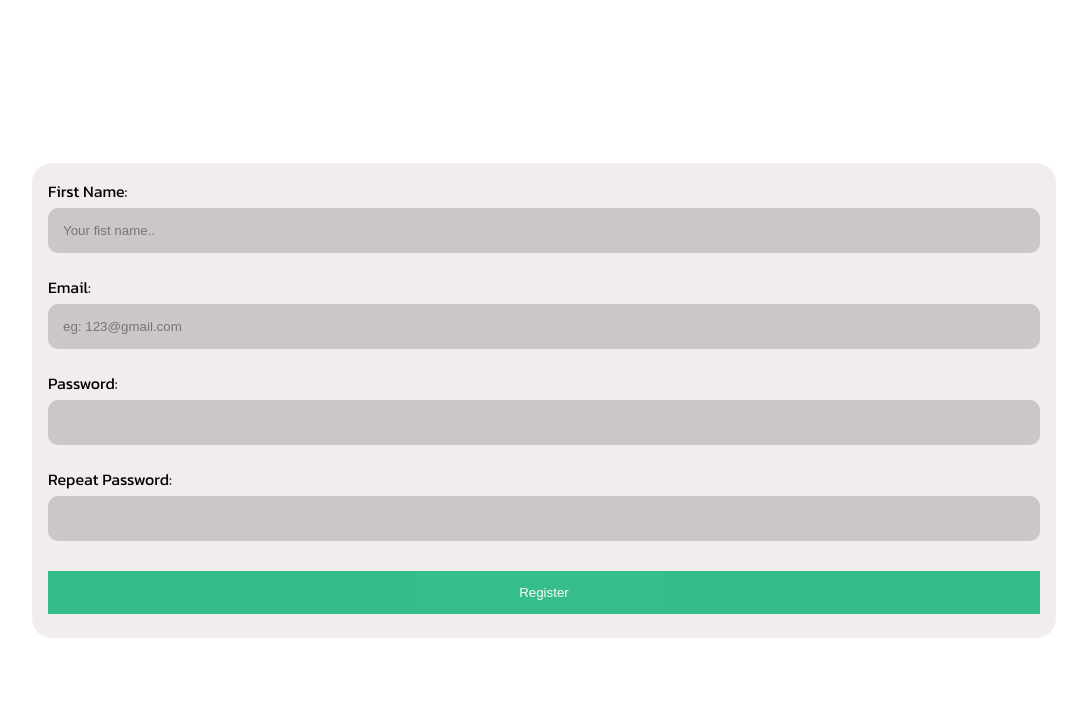
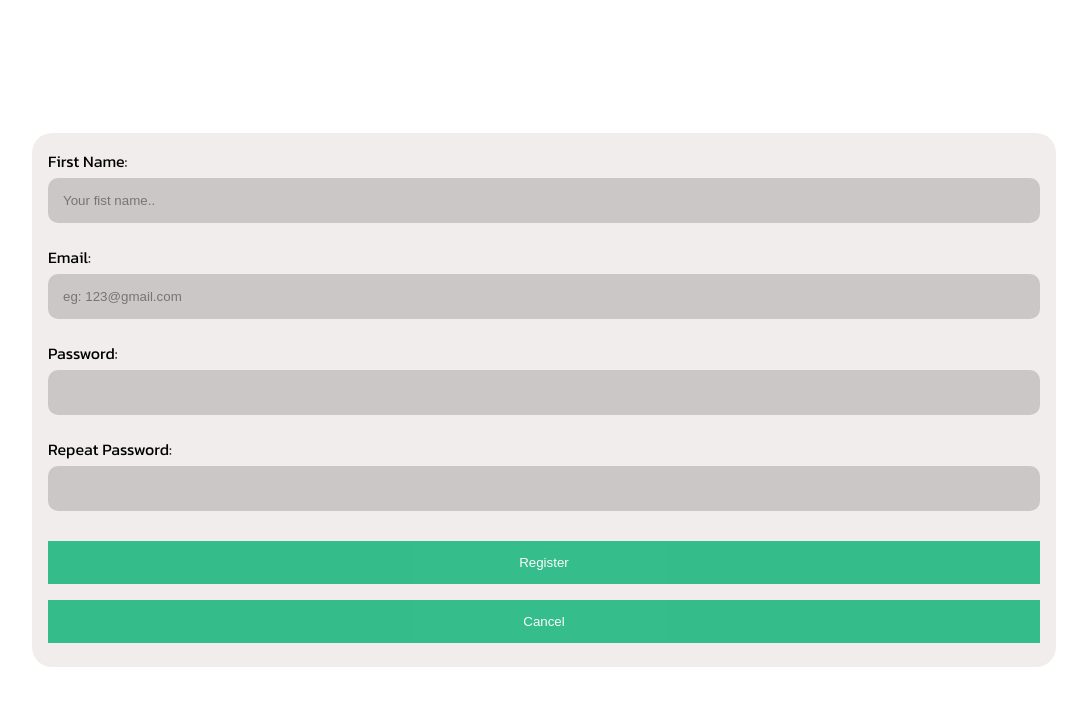
Before and after one commit to PrasaXD-M/Admaven-PHP, a PHP site: page /signUp.php in a window 1280 px wide. Shown: the top 706 px of the page, without its empty margins (96-1183 px from the left). Run offline with PHP 8.4, Linux system fonts and the light colour scheme; some web fonts are replaced.

Commit message:
create a back button

```diff
--- a/signUp.php
+++ b/signUp.php
@@ -90,7 +90,16 @@
                     <input type="password" name="rePassword" id="rePassword">
                 </div>
                 <div class="form-bdy">
-                    <input type="submit" value="Register" name="submit">
+                    <div class="reg-back">
+                        <div class="reg">
+                            <input type="submit" value="Register"
+                            name="submit">
+                        </div>
+                        <div class="back">
+                            <input type="submit" value="Cancel"
+                            name="submit">
+                        </div>
+                    </div>
                 </div>
             </form>
 
```
